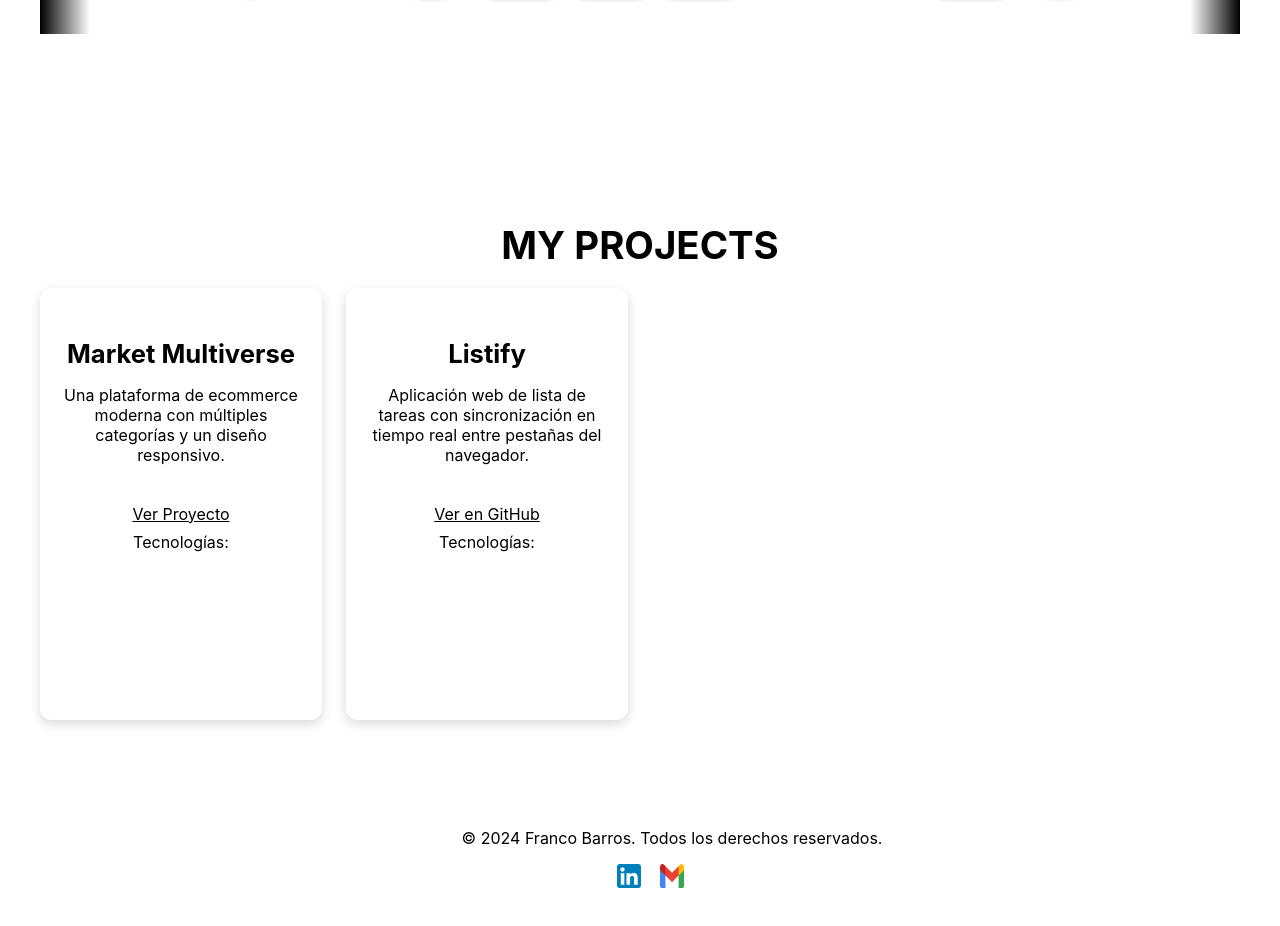
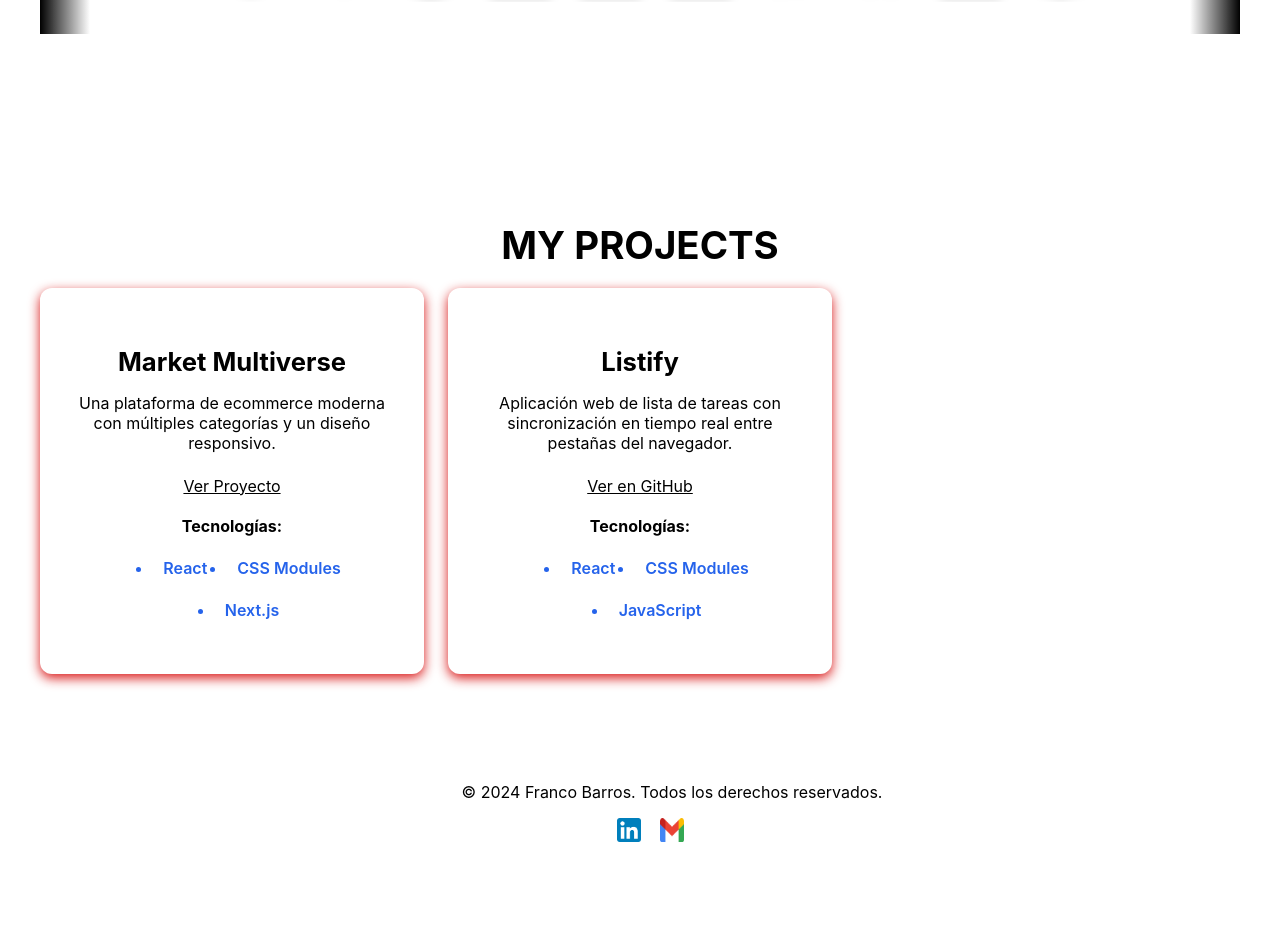
Before and after one commit to franco-barros/Portfolio, a Next.js app: page / in a window 1280 px wide. Shown: the part 1700-2626 px from the top of the page. After the commit the page ends 2586 px from the top, so only its background shows below. Built offline with nearby package versions, Linux system fonts and the light colour scheme.

Commit message:
Base 0.8 || change

```diff
--- /dev/null
+++ b/src/Components/projects/Project.tsx
@@ -0,0 +1,48 @@
+"use client";
+import React from "react";
+import styles from "../../styles/Project.module.css";
+
+interface ProjectProps {
+  title: string;
+  description: string;
+  link: string;
+  linkText: string;
+  technologies: string[];
+}
+
+const Project: React.FC<ProjectProps> = ({
+  title,
+  description,
+  link,
+  linkText,
+  technologies,
+}) => {
+  return (
+    <div className={styles.projectCard}>
+      <h3 className={styles.projectTitle}>{title}</h3>
+      <p className={styles.description}>{description}</p>
+      <div className={styles.projectLinkContainer}>
+        <a
+          href={link}
+          target="_blank"
+          rel="noopener noreferrer"
+          className={styles.projectLink}
+        >
+          {linkText}
+        </a>
+      </div>
+      <div className={styles.techContainer}>
+        <span className={styles.techTitle}>Tecnologías:</span>
+        <ul className={styles.techList}>
+          {technologies.map((tech) => (
+            <li key={tech} className={styles.techItem}>
+              {tech}
+            </li>
+          ))}
+        </ul>
+      </div>
+    </div>
+  );
+};
+
+export default Project;
--- a/src/Components/projects/Projects.tsx
+++ b/src/Components/projects/Projects.tsx
@@ -1,6 +1,26 @@
 "use client";
 import React from "react";
 import styles from "../../styles/Projects.module.css";
+import Project from "./Project";
+
+const projectData = [
+  {
+    title: "Market Multiverse",
+    description:
+      "Una plataforma de ecommerce moderna con múltiples categorías y un diseño responsivo.",
+    link: "https://francoisdev-market-multiverse.com",
+    linkText: "Ver Proyecto",
+    technologies: ["React", "CSS Modules", "Next.js"],
+  },
+  {
+    title: "Listify",
+    description:
+      "Aplicación web de lista de tareas con sincronización en tiempo real entre pestañas del navegador.",
+    link: "https://github.com/francoisrosales/Listify",
+    linkText: "Ver en GitHub",
+    technologies: ["React", "CSS Modules", "JavaScript"],
+  },
+];
 
 const Projects = () => {
   return (
@@ -8,57 +28,9 @@ const Projects = () => {
       <h2 className={styles.title}>My Projects</h2>
       <div className={styles.cardsContainer}>
         <div className={styles.projectsGrid}>
-          <div className={styles.projectCard}>
-            <h3 className={styles.projectTitle}>Market Multiverse</h3>
-            <p className={styles.description}>
-              Una plataforma de ecommerce moderna con múltiples categorías y un
-              diseño responsivo.
-            </p>
-            <div className={styles.projectLinkContainer}>
-              <a
-                href="https://francoisdev-market-multiverse.com"
-                target="_blank"
-                rel="noopener noreferrer"
-                className={styles.projectLink}
-              >
-                Ver Proyecto
-              </a>
-            </div>
-            <div className={styles.techContainer}>
-              <span className={styles.techTitle}>Tecnologías:</span>
-              <ul className={styles.techList}>
-                <li className={styles.techItem}>React</li>
-                <li className={styles.techItem}>CSS Modules</li>
-                <li className={styles.techItem}>Next.js</li>
-              </ul>
-            </div>
-          </div>
-
-          <div className={styles.projectCard}>
-            <h3 className={styles.projectTitle}>Listify</h3>
-            <p className={styles.description}>
-              Aplicación web de lista de tareas con sincronización en tiempo
-              real entre pestañas del navegador.
-            </p>
-            <div className={styles.projectLinkContainer}>
-              <a
-                href="https://github.com/francoisrosales/Listify"
-                target="_blank"
-                rel="noopener noreferrer"
-                className={styles.projectLink}
-              >
-                Ver en GitHub
-              </a>
-            </div>
-            <div className={styles.techContainer}>
-              <span className={styles.techTitle}>Tecnologías:</span>
-              <ul className={styles.techList}>
-                <li className={styles.techItem}>React</li>
-                <li className={styles.techItem}>CSS Modules</li>
-                <li className={styles.techItem}>JavaScript</li>
-              </ul>
-            </div>
-          </div>
+          {projectData.map((project, index) => (
+            <Project key={index} {...project} />
+          ))}
         </div>
       </div>
     </section>
--- a/src/styles/AboutMe.module.css
+++ b/src/styles/AboutMe.module.css
@@ -1,7 +1,8 @@
 .aboutSection {
   position: relative;
   padding: 6rem 2rem;
-  background: transparent; /* Permite ver las capas inferiores */
+  background: var(--navbar-scrolled-bg); /* Mismo fondo del navbar */
+  backdrop-filter: blur(8px);
   color: var(--foreground);
   display: flex;
   flex-direction: row;
--- a/src/styles/Hero.module.css
+++ b/src/styles/Hero.module.css
@@ -2,8 +2,8 @@
   position: relative;
   width: 100%;
   height: 100vh;
-  /* Elimina la transparencia y deja que el fondo global se muestre */
-  background: transparent;
+  background: var(--navbar-scrolled-bg); /* Mismo fondo del navbar */
+  backdrop-filter: blur(8px);
   display: flex;
   justify-content: center;
   align-items: center;
--- /dev/null
+++ b/src/styles/Project.module.css
@@ -0,0 +1,71 @@
+.projectCard {
+  background: var(--project-card-bg);
+  backdrop-filter: blur(15px);
+  border-radius: 12px;
+  padding: 32px;
+  box-shadow: 0 4px 12px rgba(214, 7, 7, 0.938);
+  transition: transform 0.3s ease, box-shadow 0.3s ease;
+}
+
+.projectCard:hover {
+  transform: scale(1.05);
+  box-shadow: 0 12px 24px rgb(255, 255, 255);
+}
+
+.projectTitle {
+  font-size: 1.6rem;
+  font-weight: bold;
+  color: var(--foreground);
+  margin-bottom: 12px;
+}
+
+.description {
+  font-size: 1rem;
+  color: var(--text-color);
+  margin-bottom: 15px;
+}
+
+.projectLinkContainer {
+  margin-top: 15px;
+}
+
+.projectLink {
+  display: inline-block;
+  padding: 8px 12px;
+  background: var(--project-card-bg);
+  color: var(--foreground);
+  border-radius: 6px;
+  transition: background 0.3s ease, transform 0.2s;
+}
+
+.projectLink:hover {
+  background: rgba(255, 255, 255, 0.2);
+  transform: scale(1.05);
+}
+
+/* Tecnologías usadas */
+.techContainer {
+  margin-top: 12px;
+}
+
+.techTitle {
+  font-weight: bold;
+  color: var(--foreground);
+  display: block;
+  margin-bottom: 8px;
+}
+
+.techList {
+  display: flex;
+  flex-wrap: wrap;
+  justify-content: center;
+  gap: 10px;
+}
+
+.techItem {
+  background: var(--secondary-bg);
+  padding: 6px 10px;
+  border-radius: 8px;
+  font-weight: 600;
+  color: var(--accent-color);
+}
--- a/src/styles/Projects.module.css
+++ b/src/styles/Projects.module.css
@@ -3,9 +3,8 @@
   overflow: hidden;
   text-align: center;
   padding: 60px 20px;
-  background: var(--background);
-  /* El z-index aquí no debe interferir con el stacking global;
-     recuerda que el Layout ya envuelve el contenido en una capa con z-index 20 */
+  background: var(--navbar-scrolled-bg); /* Mismo fondo del navbar */
+  backdrop-filter: blur(8px); /* Mantiene el fondo transparente */
 }
 
 .title {
@@ -18,16 +17,16 @@
   z-index: 2;
 }
 
-/* Contenedor para las tarjetas; al estar dentro del main (layerContent con z-index 20)
-   se renderizará por encima del MouseEffect global */
+/* Contenedor de las tarjetas */
 .cardsContainer {
   position: relative;
   z-index: 2;
 }
 
+/* Diseño de la grilla */
 .projectsGrid {
   display: grid;
-  grid-template-columns: repeat(auto-fill, minmax(280px, 1fr));
+  grid-template-columns: repeat(auto-fill, minmax(350px, 1fr));
   gap: 24px;
   justify-content: center;
   position: relative;
@@ -35,63 +34,11 @@
   margin: 0 auto;
 }
 
-.projectCard {
-  background: var(--project-card-bg);
-  backdrop-filter: blur(15px);
-  border-radius: 12px;
-  padding: 24px;
-  box-shadow: 0 4px 12px rgba(0, 0, 0, 0.15);
-  transition: transform 0.3s ease, box-shadow 0.3s ease;
-}
-
-.projectCard:hover {
-  transform: scale(1.05);
-  box-shadow: 0 12px 24px rgba(0, 0, 0, 0.25);
-}
-
-.projectCard h3 {
-  font-size: 1.6rem;
-  font-weight: bold;
-  color: var(--foreground);
-  margin-bottom: 12px;
-}
-
-.projectLink {
-  display: inline-block;
-  margin-top: 15px;
-  padding: 8px 12px;
-  background: var(--project-card-bg);
-  color: var(--foreground);
-  border-radius: 6px;
-  transition: background 0.3s ease, transform 0.2s;
-}
-
-.projectLink:hover {
-  background: rgba(255, 255, 255, 0.2);
-  transform: scale(1.05);
-}
-
-.techList {
-  display: flex;
-  flex-wrap: wrap;
-  justify-content: center;
-  gap: 10px;
-  margin-top: 12px;
-}
-
-.techList li {
-  background: var(--secondary-bg);
-  padding: 6px 10px;
-  border-radius: 8px;
-  font-weight: 600;
-  color: var(--text-dark);
-}
-
 @media (max-width: 768px) {
   .title {
     font-size: 2rem;
   }
   .projectsGrid {
-    grid-template-columns: repeat(auto-fit, minmax(280px, 1fr));
+    grid-template-columns: repeat(auto-fit, minmax(350px, 1fr));
   }
 }
--- a/src/styles/Skills.module.css
+++ b/src/styles/Skills.module.css
@@ -2,7 +2,8 @@
   position: relative;
   padding: 6rem 2rem;
   /* Fondo transparente para comportarse igual que AboutMe */
-  background: transparent;
+  background: var(--navbar-scrolled-bg); /* Mismo fondo del navbar */
+  backdrop-filter: blur(8px);
   color: var(--foreground);
   text-align: center;
   overflow: hidden;
--- a/src/styles/globals.css
+++ b/src/styles/globals.css
@@ -10,6 +10,11 @@
   --foreground: var(--text-light);
   --navbar-scrolled-bg: rgba(255, 255, 255, 0.6);
   --project-card-bg: rgba(255, 255, 255, 0.1);
+
+  /* Variables para MouseEffect en modo light */
+  --mouse-effect-color1: rgba(206, 10, 10, 0.62); /* rojo */
+  --mouse-effect-color2: rgba(0, 0, 255, 0.62); /* azul */
+  --mouse-effect-color3: rgba(128, 0, 128, 0.62); /* morado */
 }
 
 html.dark {
@@ -22,6 +27,12 @@ html.dark {
   --secondary-bg: #2a2a2a;
   --mobile-menu-bg: #121212;
   --accent-color: #d4af37;
+  --secondary-bg: #ececec;
+
+  /* Variables para MouseEffect en modo dark */
+  --mouse-effect-color1: rgba(212, 175, 55, 0.62); /* dorado */
+  --mouse-effect-color2: rgba(255, 100, 0, 0.62); /* naranja */
+  --mouse-effect-color3: rgba(128, 0, 128, 0.62);
 }
 
 html.dark .hero {
```
Also changed, not shown: src/Components/mouseeffect/MouseEffect.tsx (+25 -4 lines).
